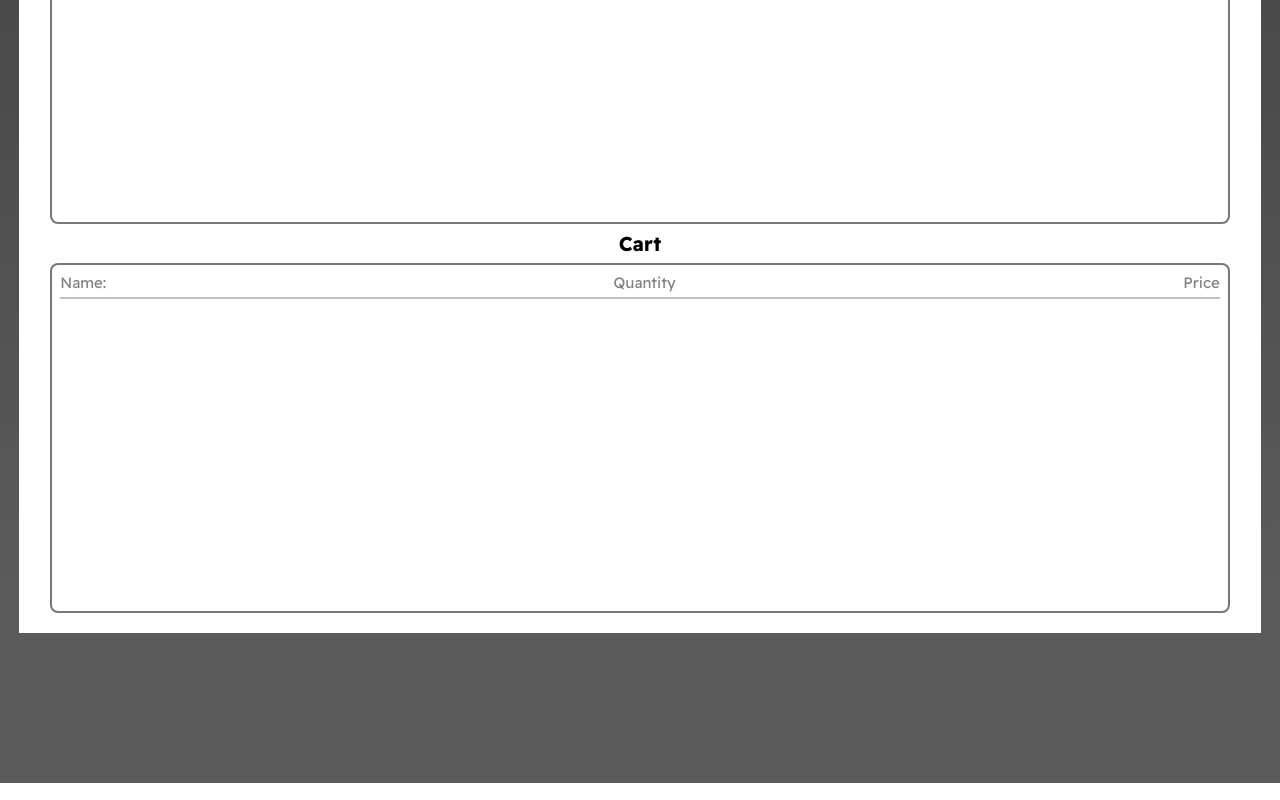
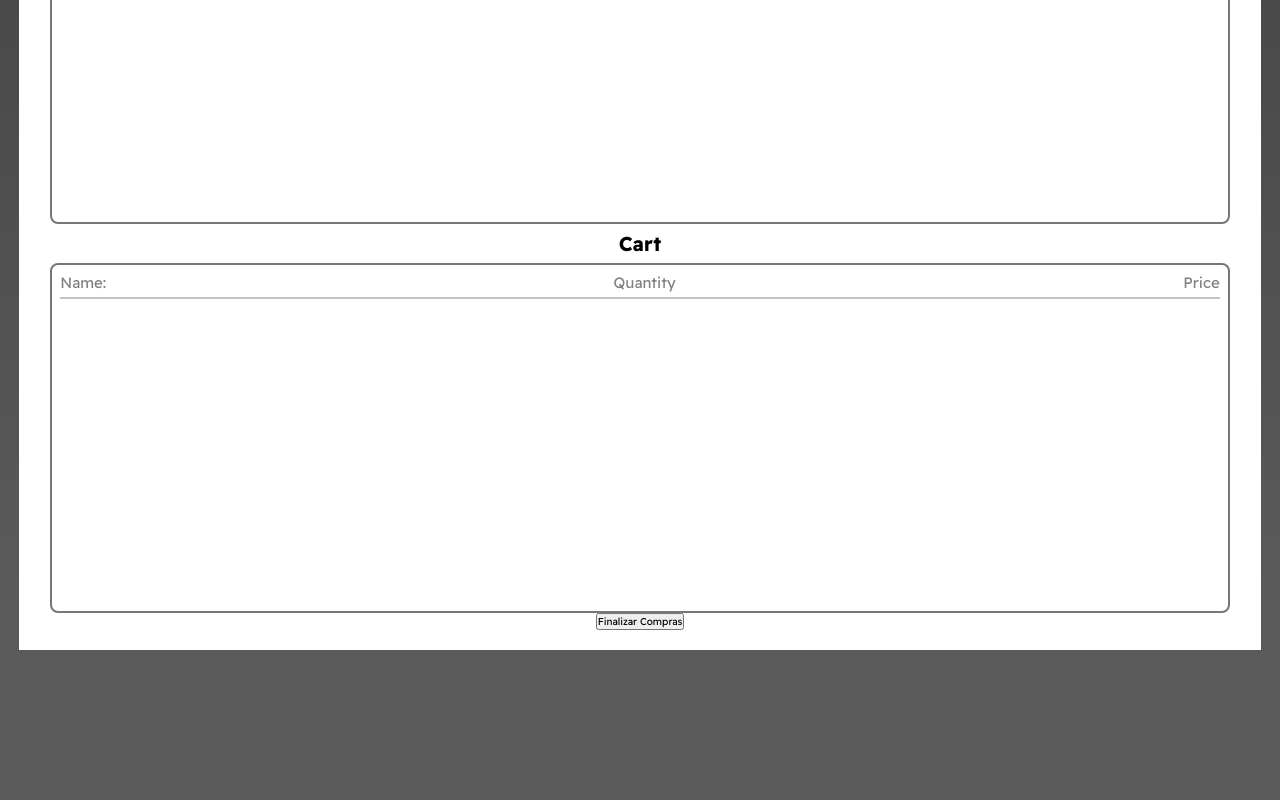
Before and after one commit to Menrraz/grocerylist, a plain HTML site: page index.html in a window 1280 px wide. Shown: the part 835-1635 px from the top of the page. Drawn offline with Linux system fonts and the light colour scheme; some icons are missing.

Commit message:
Update index.html

```diff
--- a/index.html
+++ b/index.html
@@ -54,6 +54,7 @@
             <p class='result-p result-p2' id="result-p2">Itens no carrinho:</p>
             <p class='result-p result-p3' id="result-p3">Preço final:</p>
         </section>
+        <input type="button" value="Finalizar Compras" class='finalize' id='finalize' onclick='finalize(), window.location.reload()'>
     </main>
     <div class="background-window" id="backgroundWindow" onclick='closeWindow()'></div>
         <div class="add-to-cart-window" id='cartWindow'>
@@ -63,8 +64,6 @@
                 <input type="number" placeholder="$" id='price'>
             </form>
         </div>
-
-
     <script src="script.js"></script>
 </body>
 </html>
```
